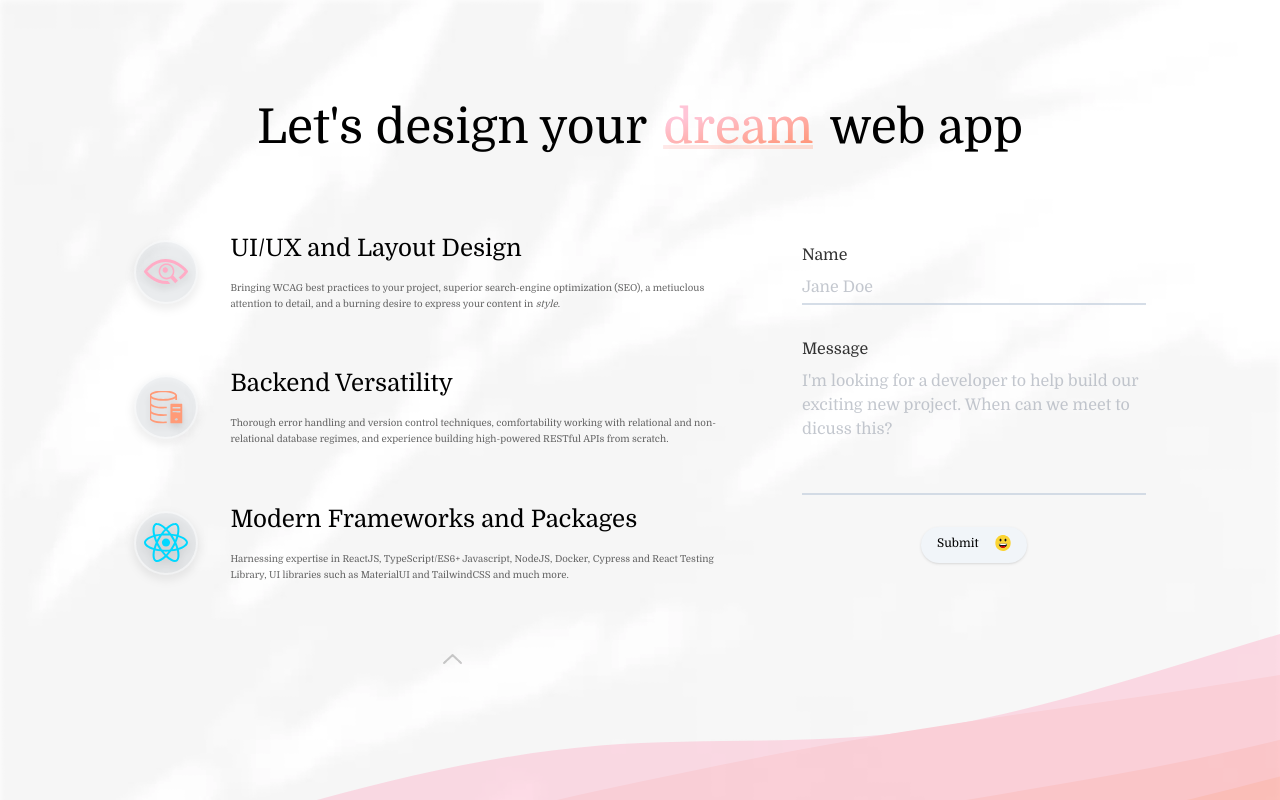
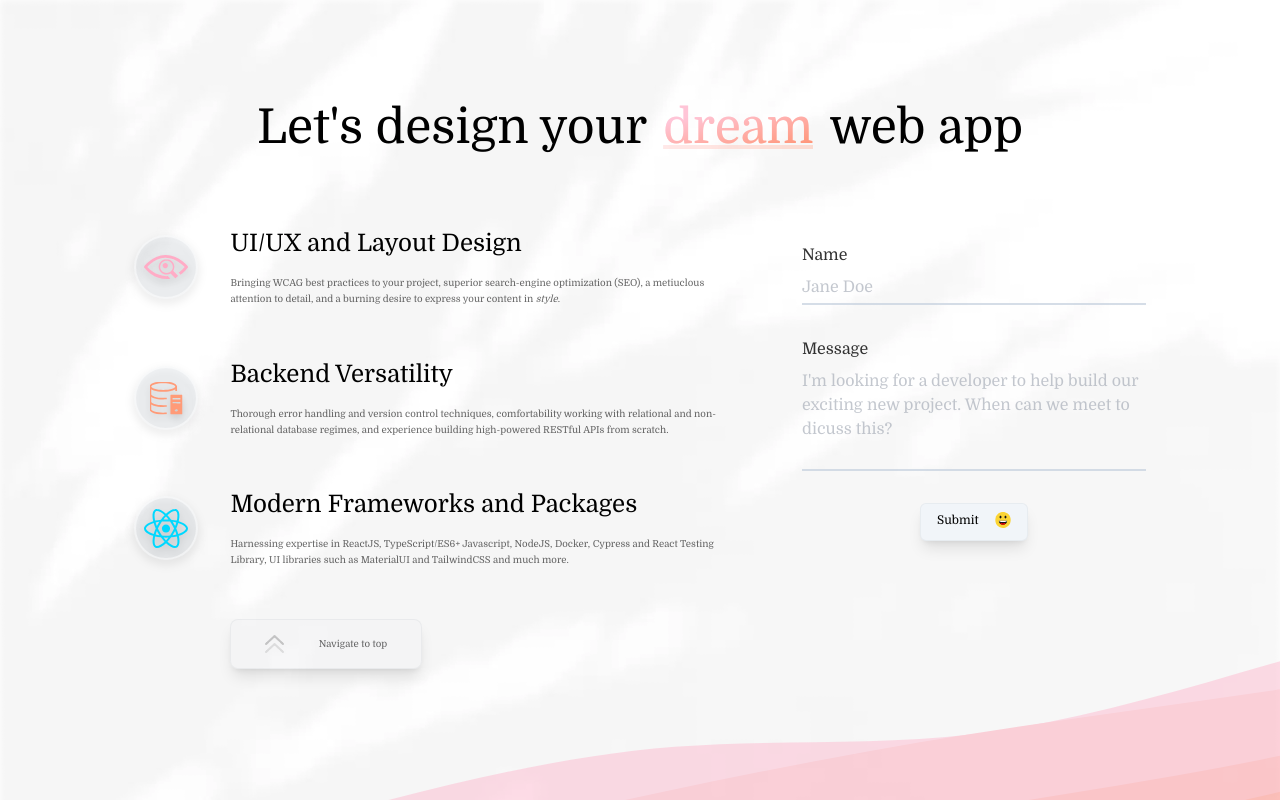
Before and after one commit to julianlk522/portfo, a Next.js app: page / in a window 1280 px wide. Shown: the part 2400-3200 px from the top of the page. Built offline with nearby package versions, Linux system fonts and the light colour scheme.

Commit message:
fix Contact bg layered waves repeating or clipping on lg screens, redo Experience and ContactForm buttons for better structure/clarity of purpose

```diff
--- a/components/Contact/Contact.tsx
+++ b/components/Contact/Contact.tsx
@@ -78,7 +78,7 @@ export default function Contact({ darkMode }) {
 		>
 			<div
 				id='layeredWavesContainer'
-				className='absolute bottom-[-20%] z-[2] h-[35%] w-full bg-layeredWaves opacity-40 dark:opacity-10 sm:bottom-[-25%] lg:skew-y-[350deg]'
+				className='absolute bottom-[-20%] z-[2] h-[35%] w-full bg-layeredWaves bg-cover opacity-40 dark:opacity-10 sm:bottom-[-25%] lg:right-[-5%] lg:skew-y-[350deg] lg:skew-x-[350deg]'
 			></div>
 			<AnimatePresence>
 				{darkMode && (
--- a/components/Contact/ContactForm.tsx
+++ b/components/Contact/ContactForm.tsx
@@ -35,26 +35,25 @@ function ContactForm() {
 	const submitButtonBackdropVariants = {
 		initial: {
 			x: 125,
-			scaleY: 0.8,
-			scaleX: 0.8,
+			scale: 0.8,
 			transition: {
-				duration: 0.1,
-				ease: 'easeInOut',
+				x: {
+					delay: 0.1,
+					duration: 0.1,
+				},
 			},
 			transitionEnd: {
 				x: -125,
+				scale: 0,
 			},
 		},
 		hovered: {
 			x: 0,
-			scaleX: 1,
-			scaleY: 1,
+			scale: 1,
 			transition: {
-				scaleX: {
-					delay: 0.25,
-				},
-				scaleY: {
-					delay: 0.25,
+				scale: {
+					delay: 0.1,
+					duration: 0.2,
 				},
 			},
 		},
@@ -139,12 +138,12 @@ function ContactForm() {
 					autoComplete='off'
 					placeholder="I'm looking for a developer to help build our exciting new project. When can we meet to dicuss this?"
 					className='w-full resize-none border-b-2 border-b-slate-300 border-opacity-80 bg-transparent pb-1 focus:border-opacity-100 focus:outline-none dark:border-white dark:border-opacity-40 dark:focus:border-opacity-80'
-					rows={5}
+					rows={4}
 				></textarea>
 			</div>
 			<motion.button
 				id='submitButton'
-				className='relative flex min-h-[2rem] overflow-hidden rounded-[2rem] bg-slate-100 px-4 py-2 text-xs shadow focus:outline-none dark:bg-slate-700 dark:bg-opacity-50 lg:pb-2'
+				className='relative flex min-h-[2rem] overflow-hidden rounded-md border-[1px] border-slate-700 border-opacity-5 bg-slate-100 px-4 py-2 text-xs shadow-lg focus:outline-none dark:bg-slate-700 dark:bg-opacity-50 lg:pb-2'
 				onHoverStart={() => submitButtonControls.start('hovered')}
 				onHoverEnd={() => submitButtonControls.start('initial')}
 				whileHover={{ scale: 1.25 }}
@@ -153,7 +152,7 @@ function ContactForm() {
 				Submit
 				<motion.div
 					id='contactSubmitButtonBackdrop'
-					className='absolute inset-[2px] z-[-1] rounded-full bg-slate-100 opacity-10'
+					className='absolute inset-[1px] z-[-1] rounded-sm bg-slate-100 bg-labText opacity-20'
 					animate={submitButtonControls}
 					variants={submitButtonBackdropVariants}
 					initial='initial'
--- a/components/Contact/Experience.tsx
+++ b/components/Contact/Experience.tsx
@@ -165,7 +165,7 @@ function Experience() {
 			</motion.div>
 			<motion.button
 				id='scrollUpPromptLg'
-				className='ml-16 hidden items-center justify-between pt-4 lg:flex'
+				className='relative ml-32 hidden w-full max-w-[12rem] items-center justify-between self-start rounded-lg border-[1px] border-slate-700 border-opacity-5 bg-slate-300 bg-opacity-5 p-4 shadow-lg lg:flex'
 				whileHover={{ scale: 1.25 }}
 				whileTap={{ scale: 1.1 }}
 				variants={experienceChildVariants}
@@ -177,14 +177,36 @@ function Experience() {
 					})
 				}
 			>
+				<div id='arrowsContainer' className='relative ml-4 h-full w-8'>
 					{/* Found at https://uxwing.com/line-angle-up-icon/ and used with permission */}
+					<div
+						id='primaryArrowContainer'
+						className='absolute top-[-50%] h-full w-full'
+					>
 						<Image
 							src={scrollUp}
-					alt='button to scroll to the top of the page'
+							alt='scroll to the top'
 							width={19}
 							height={10}
 							className='opacity-20 dark:invert'
 						/>
+					</div>
+					<div
+						id='secondaryArrowContainer'
+						className='absolute top-0 h-full w-full'
+					>
+						<Image
+							src={scrollUp}
+							alt='secondary image for scroll button'
+							width={19}
+							height={10}
+							className='opacity-10 dark:invert'
+						/>
+					</div>
+				</div>
+				<p className='ml-4 w-full text-xs opacity-60 lg:text-[0.6rem] 2xl:text-xs'>
+					Navigate to top
+				</p>
 			</motion.button>
 		</motion.div>
 	)
--- a/pages/index.tsx
+++ b/pages/index.tsx
@@ -162,15 +162,10 @@ export default function Home({ darkMode }) {
 					variants={childVariants}
 				>
 					<h2 className='min-w-fit opacity-40 dark:text-white'>
-						to the
+						to the&nbsp;
 					</h2>
 					<br />
-					<h2
-						className='bg-tomatoToLightPink bg-clip-text text-transparent'
-						style={{
-							marginLeft: 'max(4%, 0.75rem)',
-						}}
-					>
+					<h2 className='bg-tomatoToLightPink bg-clip-text text-transparent'>
 						frontier
 					</h2>
 				</motion.div>
```
Lines whose indentation alone changed are shown as unchanged.
